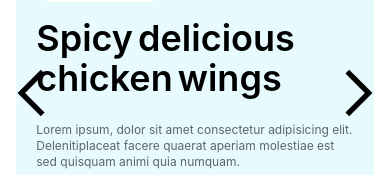
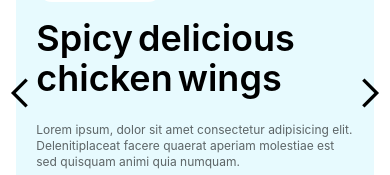
Before and after one commit to foodieland-project/foodieland-frontend, a React (Create React App) app: page / in a window 390 px wide. Shown: the part 136-311 px from the top of the page. Built offline with nearby package versions, Linux system fonts and the light colour scheme.

Commit message:
fixed carousel responsive bug

```diff
--- a/src/components/BasicComponents/Carousel/Carousel.jsx
+++ b/src/components/BasicComponents/Carousel/Carousel.jsx
@@ -53,7 +53,7 @@ function Carousel() {
         className="carousel-arrow absolute top-1/2 right-0 md:right-2 cursor-pointer "
         onClick={nextSlide}
       >
-        <span>{arrowRight}</span>
+        {arrowRight}
       </div>
       {carouselData.map(({ title, imageUrl, description, id }, index) => {
         return (
--- a/src/components/BasicComponents/Carousel/carousel.css
+++ b/src/components/BasicComponents/Carousel/carousel.css
@@ -10,3 +10,16 @@
   .carousel-arrow{
       transform: translateY(-50%);
   }
+  .carousel-arrow svg{
+    width: 40px;
+  }
+  @media screen and (min-width:768px) {
+    .carousel-arrow svg{
+      width: 54px;
+    }
+  }
+  @media screen and (min-width:1024px) {
+    .carousel-arrow svg{
+      width: 64px;
+    }
+  }
```
